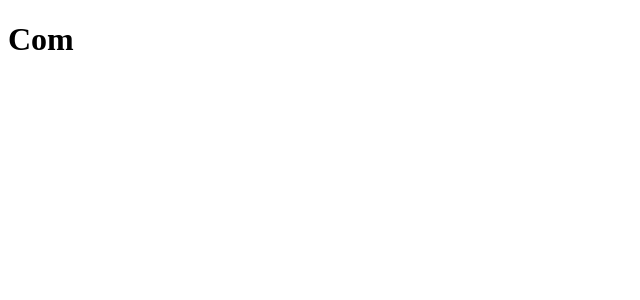
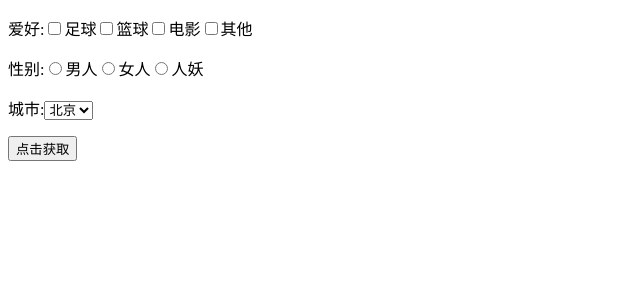
Before and after one commit to JiangHaoLiuGit/react-newCK, a React (Create React App) app: page / in a window 1280 px wide. Shown: the top 300 px of the page, without its empty margins (0-640 px from the left). Built offline with nearby package versions, Linux system fonts and the light colour scheme.

Commit message:
分装表单

```diff
--- a/src/App.js
+++ b/src/App.js
@@ -1,11 +1,11 @@
 import React from 'react'
-import Com from './component/Com'
+import Test from './Test.js'
 
 export default class App extends React.Component{
     render(){
         return(
             <>
-                <Com></Com>
+                <Test></Test>
             </>
         )
     }
--- /dev/null
+++ b/src/Test.js
@@ -0,0 +1,57 @@
+import React, { Component } from 'react'
+import Check from './component/CheckboxGroup/index.js'
+import Radio from './component/RadioGroup/index.js'
+import Select from './component/SelectGroup/index.js'
+export default class Test extends Component {
+    state = {
+        dates : [
+            {value:"football",text:"足球"},
+            {value:"basketball",text:"篮球"},
+            {value:"movie",text:"电影"},
+            {value:"other",text:"其他"}
+        ],
+        chooseDates:[],
+        sexDates: [
+          {value:"man",text:"男人"},
+          {value:"girl",text:"女人"},
+          {value:"renyao",text:"人妖"},
+        ],
+        sex:"",
+        cityList:[
+          {value:"beijing",text:"北京"},
+          {value:"shanghai",text:"上海"},
+          {value:"hangzhou",text:"杭州"},
+        ],
+        city:"",
+
+    }
+    onChange=(newArr,name,e) =>{
+        this.setState({
+            [name]:newArr
+        })
+    }
+    componentDidMount (){
+
+    }
+  render() {
+    return (
+      <div>
+        <p>
+          爱好:
+          <Check name="chooseDates" dates={this.state.dates} chooseDates={this.state.chooseDates} onChange={this.onChange}/>
+        </p>
+        <p>
+          性别:
+          <Radio name='sex' dates={this.state.sexDates} sex={this.state.sex} onChange={this.onChange}/>
+        </p>
+        <p>
+          城市:
+          <Select name='city' dates={this.state.cityList} city={this.state.city} onChange={this.onChange}/>
+        </p>
+        <div>
+            <p><button onClick={()=>{console.log(this.state)}}>点击获取</button></p>
+        </div>
+      </div>
+    )
+  }
+}
--- /dev/null
+++ b/src/component/CheckboxGroup/index.js
@@ -0,0 +1,39 @@
+import React from 'react'
+
+export default class Check extends React.Component{
+    constructor(props){
+        super(props)
+        this.state = {
+            dates: this.props.dates,
+            name: this.props.name,
+            chooseDates: this.props.chooseDates
+        }
+    }
+    onChange=(e)=>{
+        let newArr
+        if(e.target.checked){
+            newArr = [...this.props.chooseDates,e.target.value]
+        }else{
+            newArr = this.props.chooseDates.filter(it => it!=e.target.value)
+        }
+        this.props.onChange && this.props.onChange(newArr , this.props.name , e)
+    }
+    getChooseDates(){
+        return this.state.dates.map(it => (
+            <label key={it.value}>
+                <input type="checkbox"
+                name={this.props.name}
+                value={it.value}
+                checked={this.props.chooseDates.includes(it.value)}
+                onChange={this.onChange}
+                />{it.text}
+            </label>
+        ))
+    }
+    render(){
+        let com = this.getChooseDates()
+        return <>
+            {com}
+        </>
+    }
+}
--- a/src/component/Com/index.js
+++ /dev/null
@@ -1,9 +0,0 @@
-import React from 'react'
-
-export default function Com(props){
-    return(
-        <>
-            <h1>Com</h1>
-        </>
-    )
-}
--- /dev/null
+++ b/src/component/RadioGroup/index.js
@@ -0,0 +1,30 @@
+import React from 'react'
+
+export default class Radio extends React.Component{
+    constructor(props){
+        super(props)
+        this.state = {
+            dates:this.props.dates,
+            sex:this.props.sex
+        }
+    }
+    onChange = (e) => {
+        if(e.target.checked){
+            this.props.onChange && this.props.onChange(e.target.value,this.props.name,e)
+        }
+    }
+    render(){
+        let com = this.state.dates.map(it => (
+            <label key={it.value}>
+                <input type="radio"
+                 name={this.state.name}
+                 value={it.value}
+                 checked={this.props.sex==it.value}
+                 onChange={this.onChange} />{it.text}
+            </label>
+        ))
+        return <>
+            {com}
+        </>
+    }
+}
--- /dev/null
+++ b/src/component/SelectGroup/index.js
@@ -0,0 +1,23 @@
+import React from 'react'
+
+export default class Radio extends React.Component{
+    constructor(props){
+        super(props)
+        this.state = {
+            dates:this.props.dates,
+        }
+    }
+    onChange = (e) => {
+        this.props.onChange && this.props.onChange(e.target.value,this.props.name,e)
+    }
+    render(){
+        let com = this.state.dates.map(it => (
+                <option value={it.value} key={it.value}>{it.text}</option>
+        ))
+        return <>
+            <select name={this.props.name} value={this.props.city} onChange={this.onChange}>
+                {com}
+            </select>
+        </>
+    }
+}
--- /dev/null
+++ b/src/serveices/students.js
@@ -0,0 +1,5 @@
+
+export async function getAllStudents(){
+    return await fetch("http://jsonplaceholder.typicode.com/posts")
+        .then(resp => resp.json()).then(resp => resp)
+}
```
Also changed, not shown: src/component/CheckboxGroup/README.md (added), src/component/RadioGroup/README.md (added), src/component/SelectGroup/README.md (added).
